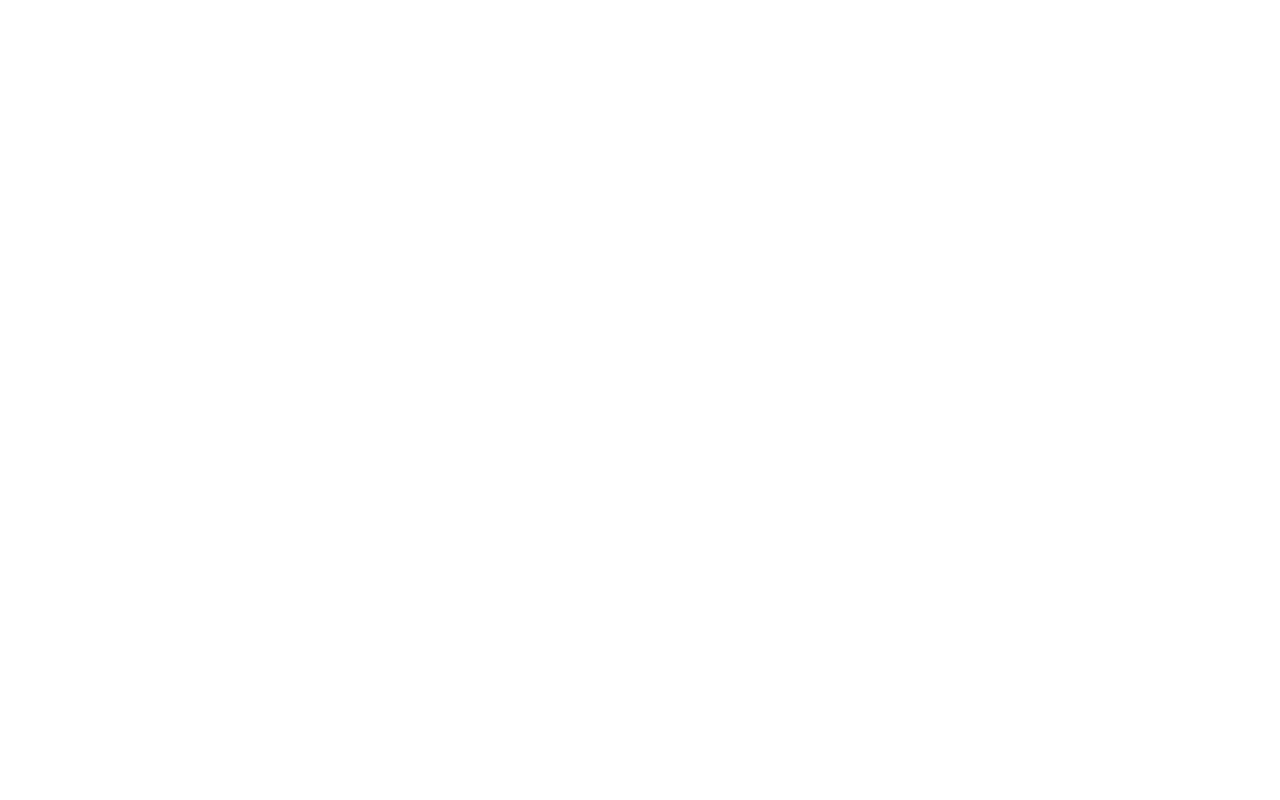
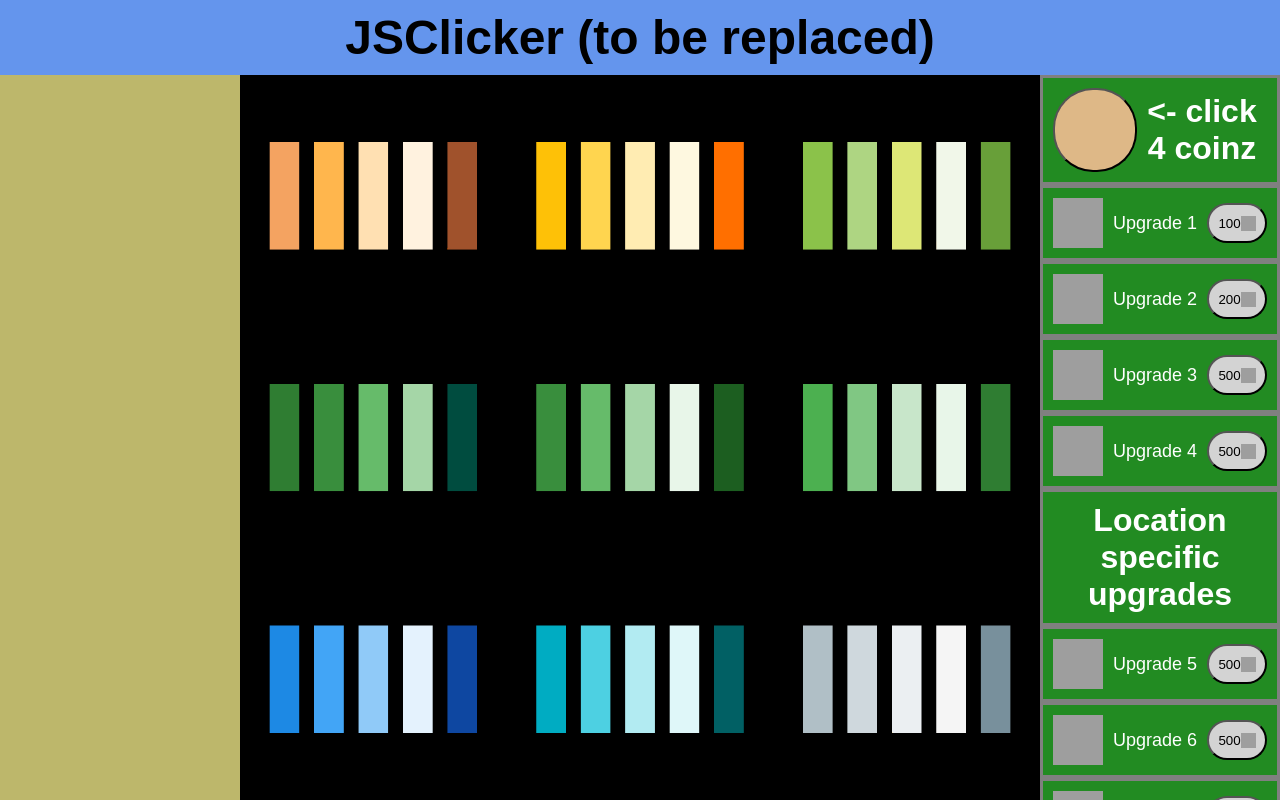
Before and after one commit to kronberh/JSClicker, a website with bundled scripts: page index.html in a window 1280 px wide. Built offline with nearby package versions, Linux system fonts and the light colour scheme; grey boxes are pictures that could not be loaded.

Commit message:
Initial-markup

```diff
--- a/index.html
+++ b/index.html
@@ -7,7 +7,91 @@
     <link href="style.css" rel="stylesheet">
 </head>
 <body>
-
+    <header>
+        <h1>JSClicker (to be replaced)</h1>
+    </header>
+    <main>
+        <div class="something"></div>
+            <div class="canvas-container">
+                <canvas id="gameCanvas"></canvas>
+                <div class="grid">
+                    <div class="gameCanvas-cover" id="desert"></div>
+                    <div class="gameCanvas-cover" id="savannah"></div>
+                    <div class="gameCanvas-cover" id="grassland"></div>
+                    <div class="gameCanvas-cover" id="borealForest"></div>
+                    <div class="gameCanvas-cover" id="tropicalRainforest"></div>
+                    <div class="gameCanvas-cover" id="temperateForest"></div>
+                    <div class="gameCanvas-cover" id="marine"></div>
+                    <div class="gameCanvas-cover" id="freshwater"></div>
+                    <div class="gameCanvas-cover" id="tundra"></div>
+                </div>
+            </div>
+        <menu>
+            <li class="shop-subtitle">
+                <button id="clicker"></button> &lt- click 4 coinz
+            <li>
+                <img src="https://cdn.pixabay.com/photo/2016/03/21/20/05/image-1271454_640.png" alt="upg1">
+                <p>Upgrade 1</p>
+                <button>100<img src="https://pngimg.com/d/coin_PNG36871.png" alt="coin"></button>
+            </li>
+            <li>
+                <img src="https://www.cs.umd.edu/class/summer2019/cmsc198Q/pict.png" alt="upg1">
+                <p>Upgrade 2</p>
+                <button>200<img src="https://pngimg.com/d/coin_PNG36871.png" alt="coin"></button>
+            </li>
+            <li>
+                <img src="https://cdn-icons-png.flaticon.com/512/4436/4436481.png" alt="upg1">
+                <p>Upgrade 3</p>
+                <button>500<img src="https://pngimg.com/d/coin_PNG36871.png" alt="coin"></button>
+            </li>
+            <li>
+                <img src="https://upload.wikimedia.org/wikipedia/commons/thumb/8/83/Circle-icons-tools.svg/2048px-Circle-icons-tools.svg.png" alt="upg1">
+                <p>Upgrade 4</p>
+                <button>500<img src="https://pngimg.com/d/coin_PNG36871.png" alt="coin"></button>
+            </li>
+            <li class="shop-subtitle">Location specific upgrades</li>
+            <li>
+                <img src="https://storage.googleapis.com/gweb-uniblog-publish-prod/images/logo_google_adsense_color_2x_web_512dp.original.png" alt="upg1">
+                <p>Upgrade 5</p>
+                <button>500<img src="https://pngimg.com/d/coin_PNG36871.png" alt="coin"></button>
+            </li>
+            <li>
+                <img src="https://storage.googleapis.com/gweb-uniblog-publish-prod/images/logo_google_adsense_color_2x_web_512dp.original.png" alt="upg1">
+                <p>Upgrade 6</p>
+                <button>500<img src="https://pngimg.com/d/coin_PNG36871.png" alt="coin"></button>
+            </li>
+            <li>
+                <img src="https://storage.googleapis.com/gweb-uniblog-publish-prod/images/logo_google_adsense_color_2x_web_512dp.original.png" alt="upg1">
+                <p>Upgrade 7</p>
+                <button>500<img src="https://pngimg.com/d/coin_PNG36871.png" alt="coin"></button>
+            </li>
+            <li>
+                <img src="https://storage.googleapis.com/gweb-uniblog-publish-prod/images/logo_google_adsense_color_2x_web_512dp.original.png" alt="upg1">
+                <p>Upgrade 8</p>
+                <button>500<img src="https://pngimg.com/d/coin_PNG36871.png" alt="coin"></button>
+            </li>
+            <li>
+                <img src="https://storage.googleapis.com/gweb-uniblog-publish-prod/images/logo_google_adsense_color_2x_web_512dp.original.png" alt="upg1">
+                <p>Upgrade 9</p>
+                <button>500<img src="https://pngimg.com/d/coin_PNG36871.png" alt="coin"></button>
+            </li>
+            <li>
+                <img src="https://storage.googleapis.com/gweb-uniblog-publish-prod/images/logo_google_adsense_color_2x_web_512dp.original.png" alt="upg1">
+                <p>Upgrade 10</p>
+                <button>500<img src="https://pngimg.com/d/coin_PNG36871.png" alt="coin"></button>
+            </li>
+            <li>
+                <img src="https://storage.googleapis.com/gweb-uniblog-publish-prod/images/logo_google_adsense_color_2x_web_512dp.original.png" alt="upg1">
+                <p>Upgrade 11</p>
+                <button>500<img src="https://pngimg.com/d/coin_PNG36871.png" alt="coin"></button>
+            </li>
+            <li>
+                <img src="https://storage.googleapis.com/gweb-uniblog-publish-prod/images/logo_google_adsense_color_2x_web_512dp.original.png" alt="upg1">
+                <p>Upgrade 12</p>
+                <button>500<img src="https://pngimg.com/d/coin_PNG36871.png" alt="coin"></button>
+            </li>
+        </menu>
+    </main>
 </body>
-<script src="./dist/script.js"></script>
+<script  type="module" src="./dist/script.js"></script>
 </html>
--- /dev/null
+++ b/src/load-data.ts
@@ -0,0 +1,3 @@
+export function loadData() {
+    console.log("loading data")
+}
--- a/src/script.ts
+++ b/src/script.ts
@@ -1,3 +1,6 @@
+import {loadData} from "./load-data.ts";
+
+loadData();
 
 class Game{
     //button
--- a/style.css
+++ b/style.css
@@ -0,0 +1,116 @@
+* {
+    margin: 0;
+    padding: 0;
+    box-sizing: border-box;
+}
+html, body {
+    font-family: Arial, Helvetica, sans-serif;
+    height: 100%;
+    width: 100%;
+}
+header {
+    text-align: center;
+    font-size: x-large;
+    background-color: cornflowerblue; /* todo change */
+    padding: 10px;
+}
+main {
+    display: flex;
+    height: calc(100% - 75px);
+}
+.something {
+    background-color: darkkhaki; /* todo change */
+    overflow-y: auto;
+    flex: 1;
+}
+.canvas-container {
+    position: relative;
+    display: flex;
+    justify-content: center;
+    align-items: center;
+}
+#gameCanvas {
+    background-image: url(img/game-bg.jpg); /* todo remove */
+    background-size: 100% 100%; /* todo remove */
+    width: 100%;
+    height: 100%;
+    max-width: 100vh;
+    max-height: 100vh;
+}
+.grid {
+    position: absolute;
+    display: grid;
+    grid-template-columns: repeat(3, 1fr);
+    grid-template-rows: repeat(3, 1fr);
+    width: 100%;
+    height: 100%;
+    max-width: 100vh;
+    max-height: 100vh;
+}
+.grid .gameCanvas-cover {
+    display: flex;
+    justify-content: center;
+    align-items: center;
+}
+.grid:hover .gameCanvas-cover {
+    background-color: rgba(255, 255, 255, 0.5);
+}
+.grid .gameCanvas-cover:hover {
+    background-color: transparent;
+}
+menu {
+    background-color: forestgreen; /* todo change */
+    color: white; /* todo change */
+    overflow-y: auto;
+    flex: 1;
+}
+menu li {
+    font-size: large;
+    border: 3px solid gray; /* todo change */
+    padding: 10px;
+    display: flex;
+    justify-content: space-between;
+    align-items: center;
+}
+menu .shop-subtitle {
+    font-size: xx-large;
+    font-weight: bold;
+    text-align: center;
+}
+#clicker {
+    background-color: burlywood;
+    padding: 40px;
+    border-radius: 40px;
+}
+menu li img {
+    height: 50px;
+    width: 50px;
+}
+menu li button:not(#clicker) {
+    background-color: lightgray;
+    width: 60px;
+    height: 40px;
+    border-radius: 20px;
+    display: flex;
+    align-items: center;
+    justify-content: center;
+}
+menu li button img {
+    height: 15px;
+    width: 15px;
+}
+
+/******* WEBKIT *******/
+::-webkit-scrollbar {
+    width: 16px;
+}
+::-webkit-scrollbar-track {
+    background-color: rgba(255, 255, 255, 0.5);
+}
+::-webkit-scrollbar-thumb {
+    background: blue;
+    border-radius: 8px;
+}
+::-webkit-scrollbar-thumb:hover {
+    background: navy;
+}
--- a/tsconfig.json
+++ b/tsconfig.json
@@ -4,7 +4,7 @@
 
     /* Projects */
     // "incremental": true,                              /* Save .tsbuildinfo files to allow for incremental compilation of projects. */
-    // "composite": true,                                /* Enable constraints that allow a TypeScript project to be used with project references. */
+    "composite": true,                                /* Enable constraints that allow a TypeScript project to be used with project references. */
     // "tsBuildInfoFile": "./.tsbuildinfo",              /* Specify the path to .tsbuildinfo incremental compilation file. */
     // "disableSourceOfProjectReferenceRedirect": true,  /* Disable preferring source files instead of declaration files when referencing composite projects. */
     // "disableSolutionSearching": true,                 /* Opt a project out of multi-project reference checking when editing. */
@@ -35,7 +35,7 @@
     // "types": [],                                      /* Specify type package names to be included without being referenced in a source file. */
     // "allowUmdGlobalAccess": true,                     /* Allow accessing UMD globals from modules. */
     // "moduleSuffixes": [],                             /* List of file name suffixes to search when resolving a module. */
-    // "allowImportingTsExtensions": true,               /* Allow imports to include TypeScript file extensions. Requires '--moduleResolution bundler' and either '--noEmit' or '--emitDeclarationOnly' to be set. */
+    "allowImportingTsExtensions": true,               /* Allow imports to include TypeScript file extensions. Requires '--moduleResolution bundler' and either '--noEmit' or '--emitDeclarationOnly' to be set. */
     // "resolvePackageJsonExports": true,                /* Use the package.json 'exports' field when resolving package imports. */
     // "resolvePackageJsonImports": true,                /* Use the package.json 'imports' field when resolving imports. */
     // "customConditions": [],                           /* Conditions to set in addition to the resolver-specific defaults when resolving imports. */
@@ -51,7 +51,7 @@
     /* Emit */
     // "declaration": true,                              /* Generate .d.ts files from TypeScript and JavaScript files in your project. */
     // "declarationMap": true,                           /* Create sourcemaps for d.ts files. */
-    // "emitDeclarationOnly": true,                      /* Only output d.ts files and not JavaScript files. */
+    "emitDeclarationOnly": true,                      /* Only output d.ts files and not JavaScript files. */
     // "sourceMap": true,                                /* Create source map files for emitted JavaScript files. */
     // "inlineSourceMap": true,                          /* Include sourcemap files inside the emitted JavaScript. */
     // "outFile": "./",                                  /* Specify a file that bundles all outputs into one JavaScript file. If 'declaration' is true, also designates a file that bundles all .d.ts output. */
```
Also changed, not shown: img/game-bg.jpg (added).
